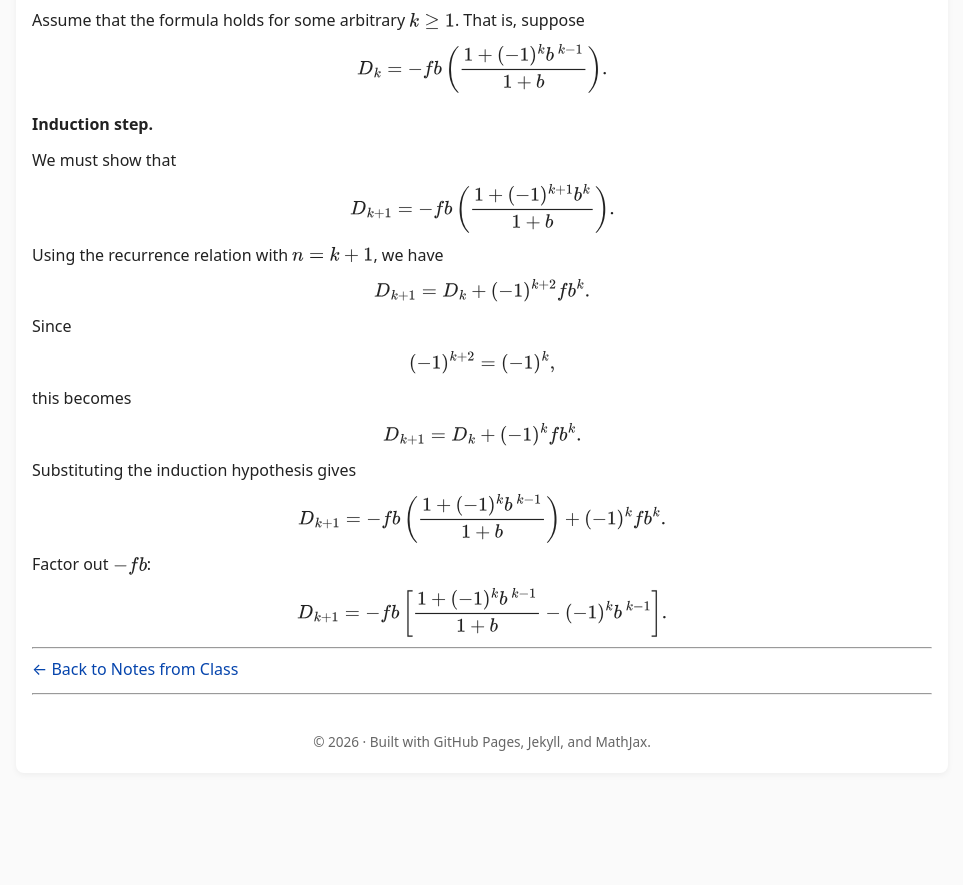
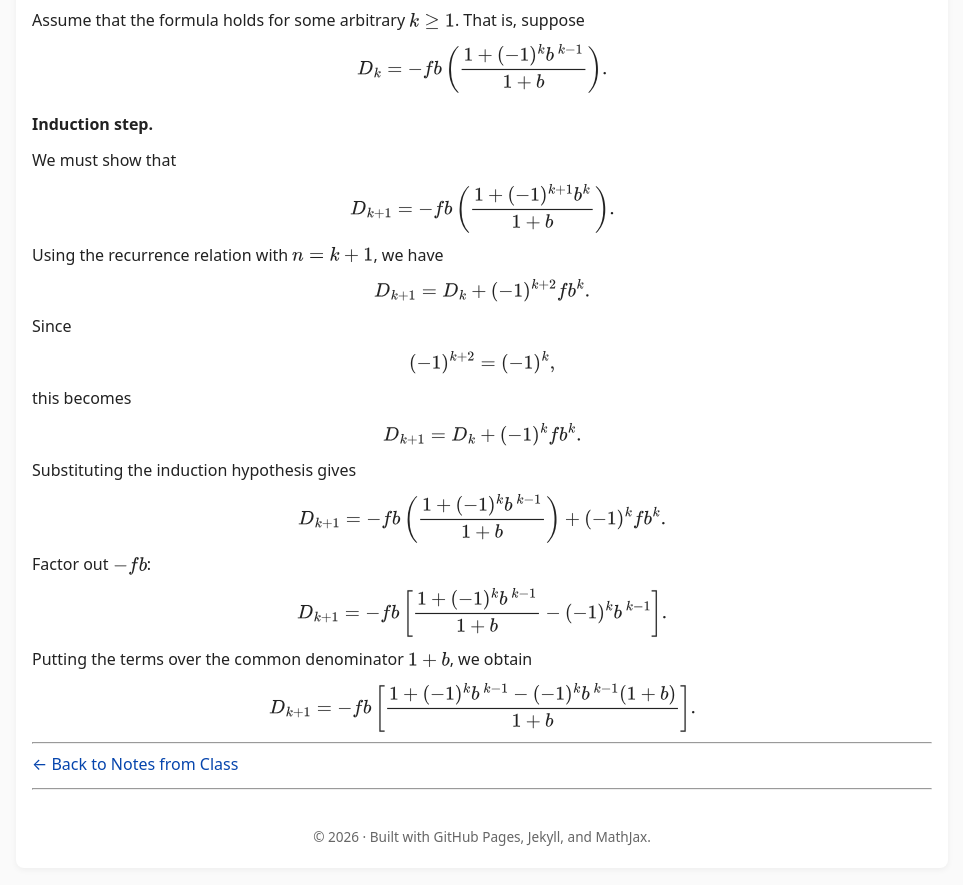
Before and after one commit to SaleemKamaludin/SaleemKamaludin.github.io, a Jekyll site: the page built from courses/math-2276/notes-from-class/lecture-2/index.md, in a window 1280 px wide and 900 px high, scrolled down 7816 px. Shown: the top 885 px of the window, without its empty margins (158-1121 px from the left). Built offline with Jekyll 4.4.1, drawn with Linux system fonts in a browser that asks for light colours; before the commit the page ends 8621 px from its top, so only the background shows below that.

Commit message:
Add common denominator step to Lecture 2 induction proof

```diff
--- a/courses/math-2276/notes-from-class/lecture-2/index.md
+++ b/courses/math-2276/notes-from-class/lecture-2/index.md
@@ -1088,6 +1088,31 @@ D_{k+1}
 
 </div>
 
+<div id="induction-step-common-denominator">
+
+<p>
+  Putting the terms over the common denominator \(1+b\), we obtain
+</p>
+
+<div class="display-math">
+
+\[
+D_{k+1}
+=
+-fb
+\left[
+\frac{
+1+(-1)^k b^{\,k-1}
+-
+(-1)^k b^{\,k-1}(1+b)
+}{1+b}
+\right].
+\]
+
+</div>
+
+</div>
+
 ---
 
 [← Back to Notes from Class]({{ '/courses/math-2276/notes-from-class/' | relative_url }})
```
